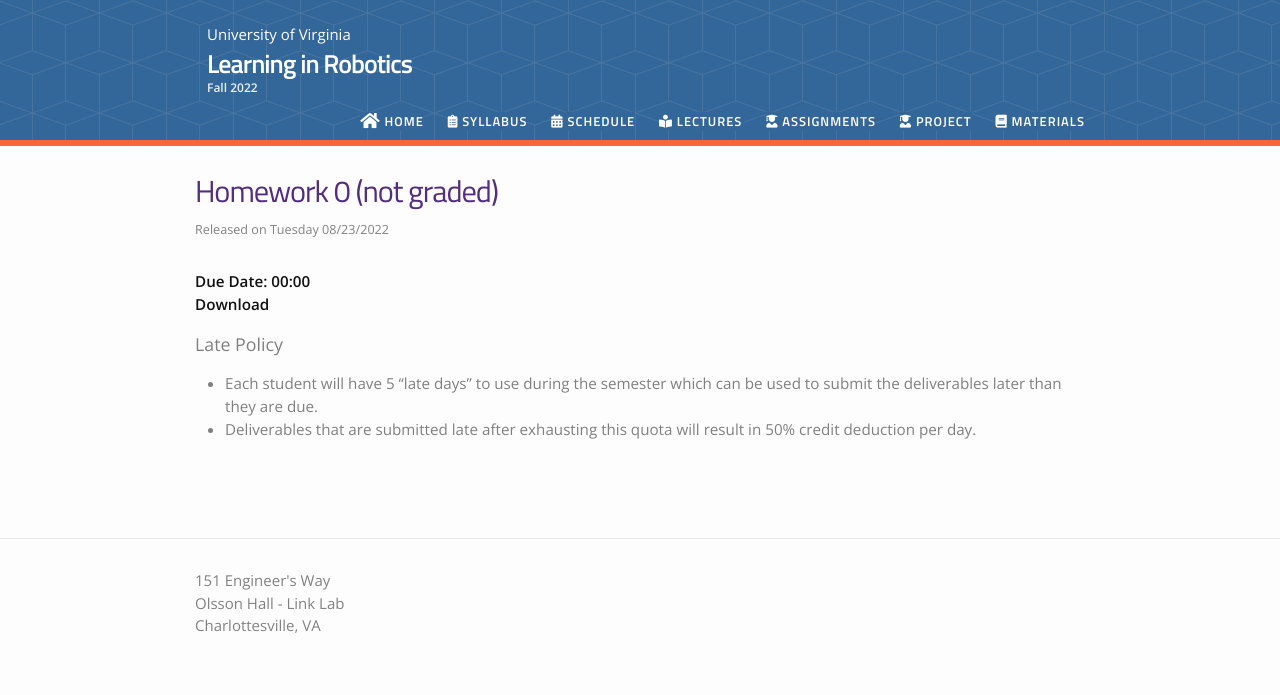
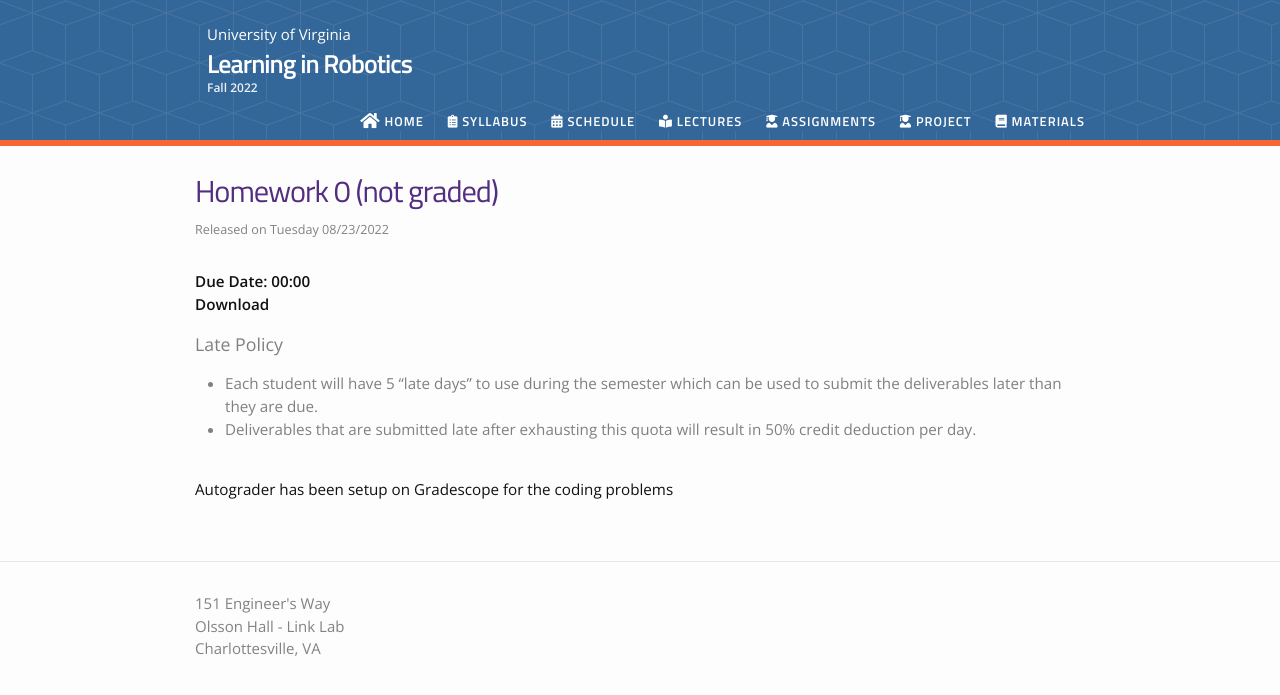
Before and after one commit to linklab-uva/robotlearning, a Jekyll site: the page built from _assignments/hw0.md, in a window 1280 px wide. Shown: the top 695 px of the page. Built offline with Jekyll 4.4.1, drawn with Linux system fonts in a browser that asks for light colours; nearby versions of some CDN libraries.

Commit message:
gradescope

```diff
--- a/_assignments/hw0.md
+++ b/_assignments/hw0.md
@@ -22,3 +22,5 @@ due_event:
     description: 'Homework 0 Solutions Released '
 ---
 <!-- Other additional contents using markdown -->
+
+Autograder has been setup on Gradescope for the coding problems
```
